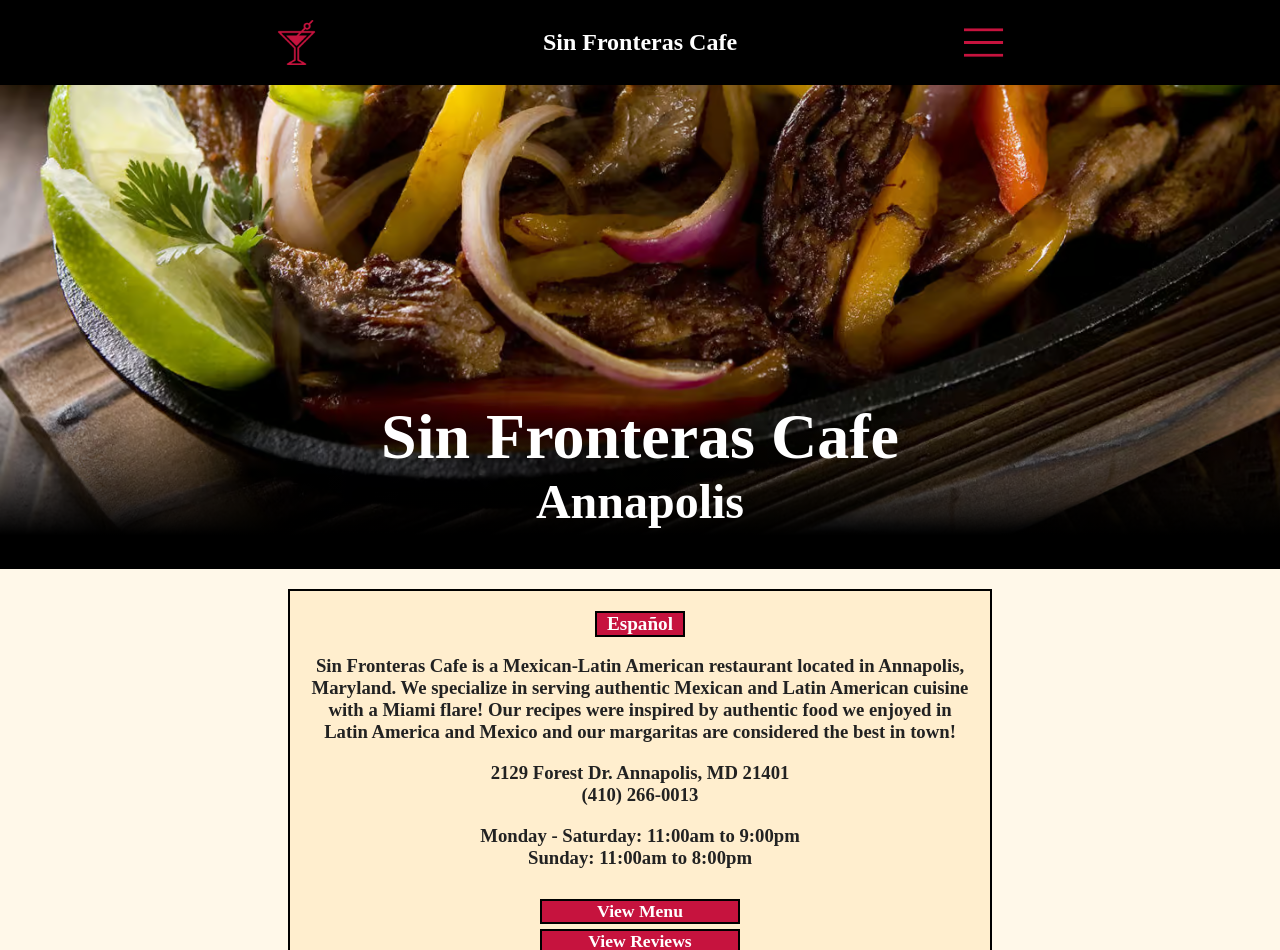
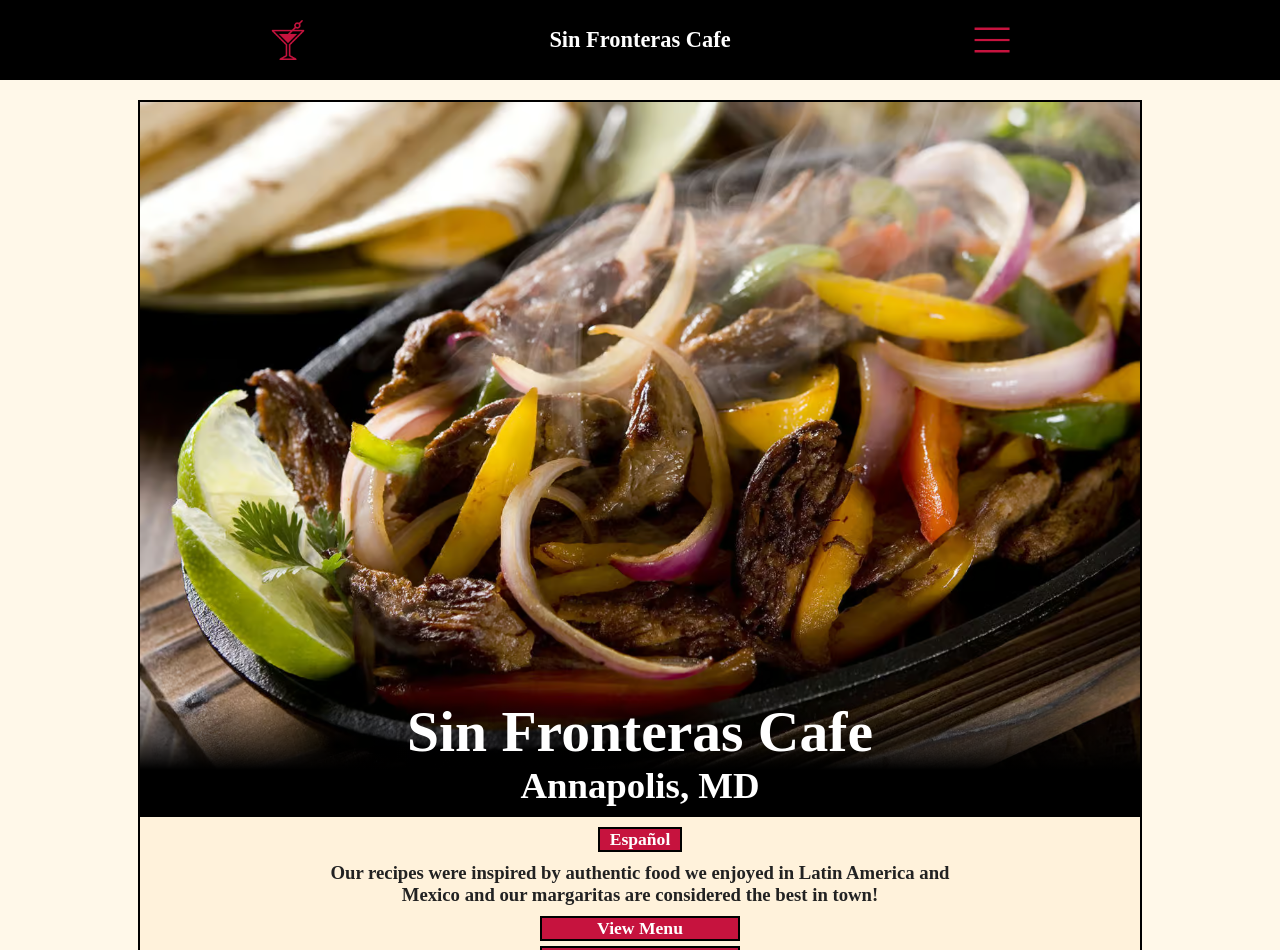
Before and after one commit to isaiahxs/Sin-Fronteras-Cafe, a React (Create React App) app: page / in a window 1280 px wide. Shown: the top 950 px of the page. Built offline with nearby package versions, Linux system fonts and the light colour scheme; a web font is replaced by a local one.

Commit message:
added different style to hero section

```diff
--- a/src/components/Hero/Hero.css
+++ b/src/components/Hero/Hero.css
@@ -1,42 +1,113 @@
 .hero-section {
+    display: flex;
+    flex-direction: column;
+    border: 2px solid black;
+    justify-content: space-around;
+    margin: auto;
+    width: 95%;
+    max-width: 1000px;
     /* padding: 10px; */
+    /* margin-top: 60px; */
 }
 
+.nav-placeholder {
+    height: 100px !important;
+}
+
+.hero-header-section {
+    color: black;
+}
+
+/* for overlay and gradient */
 .hero-text-section {
     display: flex;
     flex-direction: column;
     align-items: center;
-    background: linear-gradient(to top, rgba(0, 0, 0, 1.0) 20%, rgba(0, 0, 0, 0));
-    width: 100%;
+    background: linear-gradient(to top, rgba(0, 0, 0, 1.0) 40%, rgba(0, 0, 0, 0));
     z-index: 1;
     position: absolute;
     bottom: 0%;
     text-align: center;
+    color: white;
+    width: 100%;
+}
+
+.overlay {
+    color: white !important;
+}
+
+/* .hero-text-section {
+    display: flex;
+    flex-direction: column;
+    align-items: center;
+    bottom: 0%;
+    text-align: center;
+    color: black;
+} */
+
+.hero-information {
+    display: flex;
+    flex-direction: column;
+    justify-content: center;
+    margin: auto;
+    align-items: center;
+    position: relative;
+}
+
+.hero-contact-section {
+    display: flex;
+    flex-direction: column;
+    align-items: center;
+    text-align: center;
     /* padding: 10px; */
+    width: 100%;
 }
 
 .hero-background {
     height: auto;
-    /* height: 900px; */
     width: 100%;
-    z-index: -1;
-    /* border-bottom: 2px solid black; */
 }
 
-.hero-information {
+/* .hero-information {
+    display: flex;
+    flex-direction: column;
+    justify-content: center;
+    margin: auto;
     position: relative;
-    /* bottom: 300px; */
-    /* bottom: 50%; */
-    /* margin-bottom: 30px; */
 }
 
+.hero-text-section,
+.hero-contact-section {
+    display: flex;
+    flex-direction: column;
+    align-items: center;
+    text-align: center;
+} */
+
 .hero-descriptions-container {
-    padding: 20px;
+    padding: 10px;
+}
+
+.description {
+    margin-top: 10px;
+    margin-bottom: 0px;
 }
 
 .description-hours {
     margin-bottom: 0px;
     margin-top: 0px;
+    padding: 10px;
+    padding-bottom: 0px;
+}
+
+.description-hours-bottom {
+    padding-top: 0px;
+    padding-bottom: 10px;
+}
+
+.contact-information {
+    margin-top: 10px;
+    margin-bottom: 10px;
 }
 
 .hero-buttons-container {
@@ -44,6 +115,8 @@
     flex-direction: column;
     align-items: center;
     padding: 10px;
+    padding-top: 0px;
+    margin-top: 0px;
 }
 
 .view-services-hero,
@@ -58,43 +131,26 @@
     margin-bottom: 5px;
 }
 
-@media screen and (min-width: 950px) {
-    .hero-information {
-        bottom: 150px;
-        margin-bottom: -150px;
-    }
-}
-
-@media screen and (min-width: 1250px) {
-    .hero-information {
-        bottom: 350px;
-        margin-bottom: -350px;
-    }
-}
-
 .title,
 .location {
-    color: #fff;
-    /* font-family: 'Cormorant SC', serif; */
-    /* font-family: 'David Libre', serif; */
-    /* font-family: 'Goudy Bookletter 1911', serif; */
-    /* font-family: 'IM Fell English SC', serif; */
-    /* font-family: 'Inknut Antiqua', serif; */
-    /* font-family: 'Kaushan Script', cursive; */
-    /* font-family: 'Seaweed Script', cursive; */
+    color: black;
     font-family: 'Vollkorn SC', serif;
-    /* font-family: 'Yesteryear', cursive; */
 }
 
 .title {
-    font-size: 4.0rem;
+    font-size: 3.6rem;
     margin-bottom: 0px;
     margin-top: 0px;
 }
 
 .location {
     margin-top: 0px;
-    font-size: 3.0rem;
+    font-size: 2.3rem;
+    margin-bottom: 10px;
+}
+
+.language-toggle-button {
+    font-size: 1.1rem;
 }
 
 .section-below-hero {
@@ -102,29 +158,46 @@
     flex-direction: column;
     align-items: center;
     text-align: center;
-    /* padding: 10px; */
     max-width: 700px;
     margin: auto;
-    background-color: rgb(255, 238, 206);
-    border: 2px solid black;
-    margin-top: 20px;
 }
 
 .welcome {
-    /* color: #3e8a0f; */
     font-family: 'Vollkorn SC', serif;
     font-size: 2.0rem;
     margin-top: 10px;
     margin-bottom: 10px;
-    /* font-weight: bolder; */
+}
+
+@media screen and (min-width: 950px) {
+    .hero-section {
+        flex-direction: column;
+        align-items: center;
+    }
+}
+
+@media screen and (min-width: 495px) {
+    .nav-placeholder {
+        height: 130px;
+    }
 }
 
 @media screen and (max-width: 800px) {
     .title {
-        font-size: 3.0rem;
+        font-size: 2.6rem;
     }
 
     .location {
-        font-size: 2.5rem;
+        font-size: 2.1rem;
     }
 }
+
+@media screen and (max-width: 530px) {
+    .title {
+        font-size: 2.0rem;
+    }
+
+    .location {
+        font-size: 1.5rem;
+    }
+}
--- a/src/components/Hero/content.js
+++ b/src/components/Hero/content.js
@@ -1,8 +1,9 @@
 export const englishContent = {
     title: "Sin Fronteras Cafe",
-    location: 'Annapolis',
+    location: 'Annapolis, MD',
     description: "Welcome to Sin Fronteras",
-    description2: 'Sin Fronteras Cafe is a Mexican-Latin American restaurant located in Annapolis, Maryland. We specialize in serving authentic Mexican and Latin American cuisine with a Miami flare! Our recipes were inspired by authentic food we enjoyed in Latin America and Mexico and our margaritas are considered the best in town!',
+    // description2: 'Sin Fronteras Cafe is a Mexican-Latin American restaurant located in Annapolis, Maryland. We specialize in serving authentic Mexican and Latin American cuisine with a Miami flare! Our recipes were inspired by authentic food we enjoyed in Latin America and Mexico and our margaritas are considered the best in town!',
+    description2: 'Our recipes were inspired by authentic food we enjoyed in Latin America and Mexico and our margaritas are considered the best in town!',
     hours: 'Monday - Saturday: 11:00am to 9:00pm',
     hoursSunday: 'Sunday: 11:00am to 8:00pm',
     viewServices: 'View Menu',
@@ -13,9 +14,9 @@ export const englishContent = {
 
 export const spanishContent = {
     title: "Sin Fronteras Cafe",
-    location: 'Annapolis',
+    location: 'Annapolis, MD',
     description: "Bienvenidos a Sin Fronteras",
-    description2: 'Sin Fronteras Cafe es un restaurante Mexicano-Latino Americano localizado en Annapolis, Maryland. Nos especializamos en servir comida auténtica Mexicana y Latino Americana con un toque de Miami. Nuestras recetas fueron inspiradas por comida auténtica que disfrutamos en Latino América y México y nuestras margaritas son consideradas las mejores en la ciudad!',
+    description2: 'Nuestras recetas fueron inspiradas por comida auténtica que disfrutamos en Latino América y México y nuestras margaritas son consideradas las mejores en la ciudad!',
     hours: 'Lunes - Sábado: 11:00am a 9:00pm',
     hoursSunday: 'Domingo: 11:00am a 8:00pm',
     viewServices: 'Ver Menú',
--- a/src/components/Hero/index.js
+++ b/src/components/Hero/index.js
@@ -22,35 +22,61 @@ export default function Hero() {
         const yOffset = -110;
         const topOffset = sectionElement.getBoundingClientRect().top + window.scrollY + yOffset;
         window.scrollTo({ top: topOffset, behavior: 'smooth' });
-        // sectionElement.scrollIntoView({ behavior: 'smooth' });
     };
 
     return (
         <header className='hero-container' id='hero'>
+            <div className='nav-placeholder'></div>
             <div className='hero-section'>
-                <div className='hero-information'>
-                    {/* <button className='language-toggle-button' onClick={toggleLanguage}>
-                        {currentLanguage === 'english' ? 'Español' : 'English'}
-                    </button> */}
+                {/* <div className='hero-information'>
                     <img src={fajitas} className='hero-background' alt='Fajitas Background' />
                     <div className='hero-text-section'>
                         <h1 className='title'>{content.title}</h1>
                         <h2 className='location'>{content.location}</h2>
-                        {/* <button className='language-toggle-button' onClick={toggleLanguage}>
-                            {currentLanguage === 'english' ? 'Español' : 'English'}
-                        </button> */}
+                    </div>
+                </div> */}
+
+                <div className='hero-information'>
+                    <img src={fajitas} className='hero-background' alt='Fajitas Background' />
+                    {/* <div className='hero-text-section'>
+                        <h1 className='title'>{content.title}</h1>
+                        <h2 className='location'>{content.location}</h2>
+                    </div> */}
+                    <div className='hero-text-section hero-contact-section'>
+
+                        <div className='hero-text-section'>
+                            <h1 className='title overlay'>{content.title}</h1>
+                            <h2 className='location overlay'>{content.location}</h2>
+                        </div>
+                        {/* <h3 className='contact-information'>
+                            <div className='hero-address'>
+                                <img src={map_pin} className='footer-icon' alt='Map Pin' />
+                                2129 Forest Dr. Annapolis, MD 21401
+                            </div>
+                            <div className='hero-phone'>
+                                <img src={phone} className='footer-icon' alt='Phone Icon' />
+                                (410) 266-0013
+                            </div>
+                        </h3> */}
+
+                        {/* <h3 className='description description-hours urbanist'>
+                            {content.hours}
+                        </h3>
+
+                        <h3 className='description description-hours description-hours-bottom urbanist'>
+                            {content.hoursSunday}
+                        </h3> */}
                     </div>
                 </div>
 
                 <div className='section-below-hero'>
-                    {/* <button className='language-toggle-button' onClick={toggleLanguage}>
-                        {currentLanguage === 'english' ? 'Español' : 'English'}
-                    </button> */}
+                    <div className='hero-descriptions-container'>
 
-                    <div className='hero-descriptions-container'>
-                        {/* <h3 className='description welcome urbanist'>
-                            {content.description}
-                        </h3> */}
+                        <div className='hero-header-section'>
+                            {/* <h1 className='title'>{content.title}</h1> */}
+                            {/* <h2 className='location'>{content.location}</h2> */}
+                        </div>
+
                         <button className='language-toggle-button' onClick={toggleLanguage}>
                             {currentLanguage === 'english' ? 'Español' : 'English'}
                         </button>
@@ -59,24 +85,24 @@ export default function Hero() {
                             {content.description2}
                         </h3>
 
-                        <h3 className='contact-information'>
+                        {/* <img src={map_pin} className='footer-icon' alt='Map Pin' /> */}
+                        {/* <img src={phone} className='footer-icon' alt='Phone Icon' /> */}
+                        {/* <h3 className='contact-information'>
                             <div className='hero-address'>
-                                {/* <img src={map_pin} className='footer-icon' alt='Map Pin' /> */}
                                 2129 Forest Dr. Annapolis, MD 21401
                             </div>
                             <div className='hero-phone'>
-                                {/* <img src={phone} className='footer-icon' alt='Phone Icon' /> */}
                                 (410) 266-0013
                             </div>
-                        </h3>
+                        </h3> */}
 
-                        <h3 className='description description-hours urbanist'>
+                        {/* <h3 className='description description-hours urbanist'>
                             {content.hours}
                         </h3>
 
                         <h3 className='description description-hours description-hours-bottom urbanist'>
                             {content.hoursSunday}
-                        </h3>
+                        </h3> */}
                     </div>
 
                     <div className='hero-buttons-container'>
@@ -94,6 +120,8 @@ export default function Hero() {
                         </a>
                     </div>
                 </div>
+
+
             </div>
         </header>
     )
--- a/src/components/Navigation/Navigation.css
+++ b/src/components/Navigation/Navigation.css
@@ -5,11 +5,11 @@
     margin: auto;
     width: 100%;
     padding: 20px 0px;
-    /* background-color: #222222; */
     background-color: black;
     transition: transform 0.7s ease;
     position: fixed;
     z-index: 15;
+    /* margin-bottom: 50px !important; */
 }
 
 .hamburger-menu {
@@ -27,14 +27,15 @@
 }
 
 .nav-name {
-    font-size: 1.5rem;
+    font-size: 1.4rem;
     color: white;
     font-family: 'Vollkorn SC', serif;
     text-align: center;
+    width: 250px;
 }
 
 .panel-button {
-    font-size: 1.0rem;
+    font-size: 1.1rem;
     padding: 0px 10px;
 }
 
@@ -60,7 +61,7 @@
 }
 
 .small-logo {
-    height: 45px;
+    height: 40px;
     width: auto;
     cursor: pointer;
 }
@@ -95,18 +96,27 @@
     font-weight: bold;
 }
 
-@media screen and (max-width: 480px) {
+@media screen and (max-width: 495px) {
     .nav-bar {
         padding: 15px 0px;
     }
 
     .nav-button {
-        width: 110px;
-        font-size: 1.0rem;
+        /* width: 110px; */
+        font-size: 1.1rem;
     }
 
     .nav-logo-container {
         width: 110px;
+    }
+
+    .nav-name {
+        font-size: 1.1rem;
+        width: 200px;
+    }
+
+    .small-logo {
+        height: 33px;
     }
 }
 
@@ -159,27 +169,17 @@
     width: 40px;
     top: 20px;
     right: 20px;
-    /* transition: 0.3s all; */
     font-size: 0.8rem;
 }
 
-.x-button:hover {
-    /* color: white; */
-    /* color: black; */
-    /* border-color: #c6133e; */
-    /* box-shadow: 0px 0px 0px 0px white; */
-    /* background-color: rgb(255, 27, 27); */
-    /* background-color: #ffc800; */
-}
+.x-button:hover {}
 
 .panel-buttons {
-    /* background-color: white; */
     display: flex;
     flex-direction: column;
     justify-content: space-around;
-    height: 500px;
+    height: 530px;
     align-items: center;
-    /* margin-top: 50px; */
 }
 
 .panel-language-button {
--- a/src/components/Reviews/Reviews.css
+++ b/src/components/Reviews/Reviews.css
@@ -35,6 +35,7 @@
 
 .leave-review-testimonials {
     margin-bottom: 20px;
+    font-size: 1.1rem;
     /* background-color: white; */
 }
 
@@ -101,7 +102,7 @@
     transition: 0.7s all;
     padding: 5px 10px;
     font-weight: bold;
-    font-size: 1.2rem;
+    font-size: 1.1rem;
     height: 30px;
     /* width: 130px; */
 }
--- a/src/index.css
+++ b/src/index.css
@@ -89,11 +89,12 @@ button:hover {
   /* font-weight: lighter; */
 }
 
+.hero-section,
 .section-below-hero,
 .food-section,
 .drink-section,
 .individual-testimonial {
   /* background-color: rgb(255, 245, 225) !important; */
-  background-color: rgb(255, 238, 206);
+  background-color: rgb(255, 242, 219);
 
 }
```
